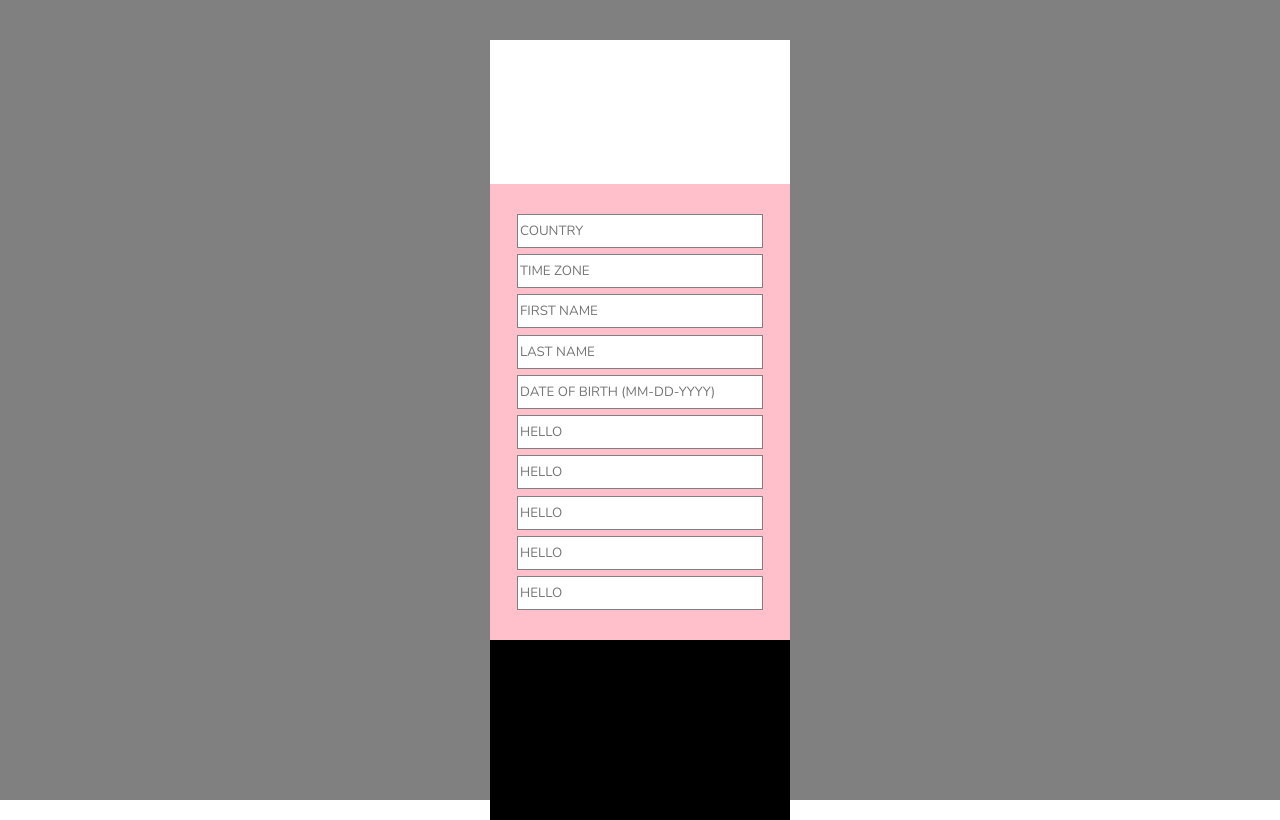
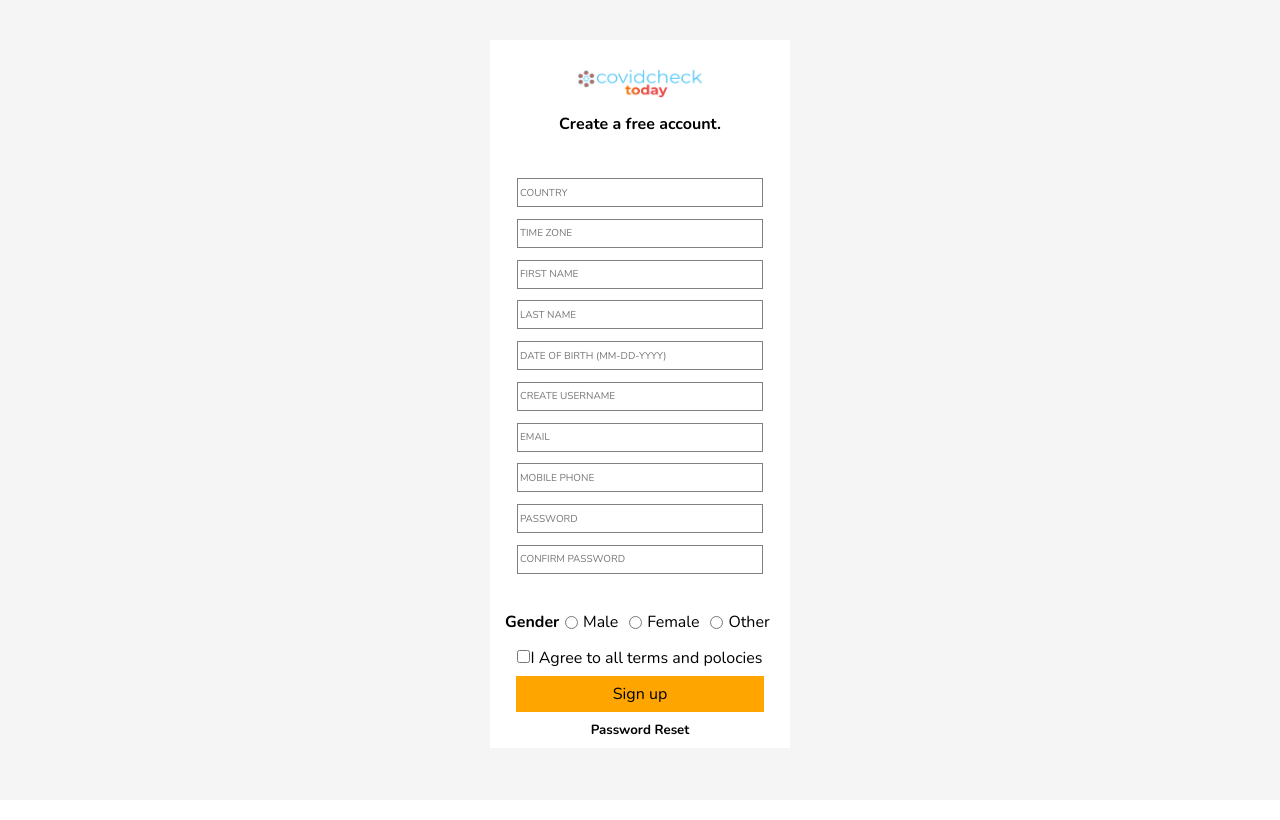
Before and after one commit to nascott94/telahealth-portal, a React (Create React App) app: page /newuser in a window 1280 px wide. Built offline with nearby package versions, Linux system fonts and the light colour scheme.

Commit message:
login page 90

```diff
--- a/src/pages/NewUser.js
+++ b/src/pages/NewUser.js
@@ -1,10 +1,11 @@
 import React from "react";
 import styled from "styled-components";
+import Logosrc from "../media/logo.png";
 
 const NewUserContainer = styled.div`
   height: 100vh;
   width: 100vw;
-  background-color: grey;
+  background-color: #f5f5f5;
   display: flex;
   justify-content: center;
   align-items: center;
@@ -13,13 +14,16 @@ const NewUserContainer = styled.div`
 const NewUserBox = styled.div`
   height: 90%;
   width: 300px;
-  background-color: pink;
 `;
 
 const TopNewUserBox = styled.div`
-  height: 20%;
+  height: 15%;
   width: 100%;
   background-color: white;
+  display: flex;
+  flex-direction: column;
+  justify-content: center;
+  align-items: center;
 `;
 
 const MiddlenewUserBox = styled.div`
@@ -31,23 +35,80 @@ const MiddlenewUserBox = styled.div`
   justify-content: space-between;
   padding-top: 30px;
   padding-bottom: 30px;
+  background-color: white;
 `;
 
 const BottomNewUserBox = styled.div`
-  height: 25%;
+  height: 20%;
   width: 100%;
-  background-color: black;
+  background-color: white;
+  display: flex;
+  flex-direction: column;
+  justify-content: center;
+  align-items: center;
 `;
 
 const InputBox = styled.input.attrs({
   type: "input",
 })`
-  height: 30px;
+  height: 25px;
   width: 80%;
   background-color: white;
   border: 0.5px solid grey;
   text-transform: uppercase;
   cursor: pointer;
+  font-size: 10px;
+`;
+
+const Logo = styled.img`
+  width: 130px;
+  height: 30px;
+  margin: 15px;
+`;
+
+const GenderContainer = styled.div`
+  height: 25%;
+  width: 90%;
+  background-color: white;
+  display: flex;
+  align-items: center;
+  justify-content: space-between;
+`;
+
+const IAgreeContainer = styled.div`
+  height: 25%;
+  width: 90%;
+  background-color: white;
+  display: flex;
+  align-items: center;
+  justify-content: center;
+`;
+
+const SignUpButtonContainer = styled.div`
+  height: 25%;
+  width: 90%;
+  background-color: white;
+  display: flex;
+  align-items: center;
+  justify-content: center;
+`;
+
+const SignUpButton = styled.div`
+  width: 92%;
+  height: 100%;
+  background-color: orange;
+  display: flex;
+  justify-content: center;
+  align-items: center;
+`;
+
+const PasswordResetContainer = styled.div`
+  height: 25%;
+  width: 90%;
+  background-color: white;
+  display: flex;
+  align-items: center;
+  justify-content: center;
 `;
 
 const NewUser = () => {
@@ -55,20 +116,48 @@ const NewUser = () => {
     <>
       <NewUserContainer>
         <NewUserBox>
-          <TopNewUserBox></TopNewUserBox>
+          <TopNewUserBox>
+            <Logo src={Logosrc} />
+            <h4>Create a free account.</h4>
+          </TopNewUserBox>
           <MiddlenewUserBox>
             <InputBox placeholder="Country"></InputBox>
             <InputBox placeholder="Time Zone"></InputBox>
             <InputBox placeholder="First Name"></InputBox>
             <InputBox placeholder="Last Name"></InputBox>
             <InputBox placeholder="Date Of Birth (MM-DD-YYYY)"></InputBox>
-            <InputBox placeholder="hello"></InputBox>
-            <InputBox placeholder="hello"></InputBox>
-            <InputBox placeholder="hello"></InputBox>
-            <InputBox placeholder="hello"></InputBox>
-            <InputBox placeholder="hello"></InputBox>
+            <InputBox placeholder="Create Username"></InputBox>
+            <InputBox placeholder="Email"></InputBox>
+            <InputBox placeholder="Mobile Phone"></InputBox>
+            <InputBox placeholder="Password"></InputBox>
+            <InputBox placeholder="Confirm Password"></InputBox>
           </MiddlenewUserBox>
-          <BottomNewUserBox></BottomNewUserBox>
+          <BottomNewUserBox>
+            <GenderContainer>
+              <h4>Gender</h4>
+              <input type="radio" />
+              <label for="html">Male</label>
+              <br></br>
+              <input type="radio" />
+              <label for="html">Female</label>
+              <br></br>
+              <input type="radio" />
+              <label for="html">Other</label>
+              <br></br>
+            </GenderContainer>
+            <IAgreeContainer>
+              <span>
+                <input type="checkbox" />
+              </span>
+              <label class="checkmark">I Agree to all terms and polocies</label>
+            </IAgreeContainer>
+            <SignUpButtonContainer>
+              <SignUpButton>Sign up</SignUpButton>
+            </SignUpButtonContainer>
+            <PasswordResetContainer>
+              <h5>Password Reset</h5>
+            </PasswordResetContainer>
+          </BottomNewUserBox>
         </NewUserBox>
       </NewUserContainer>
     </>
```
